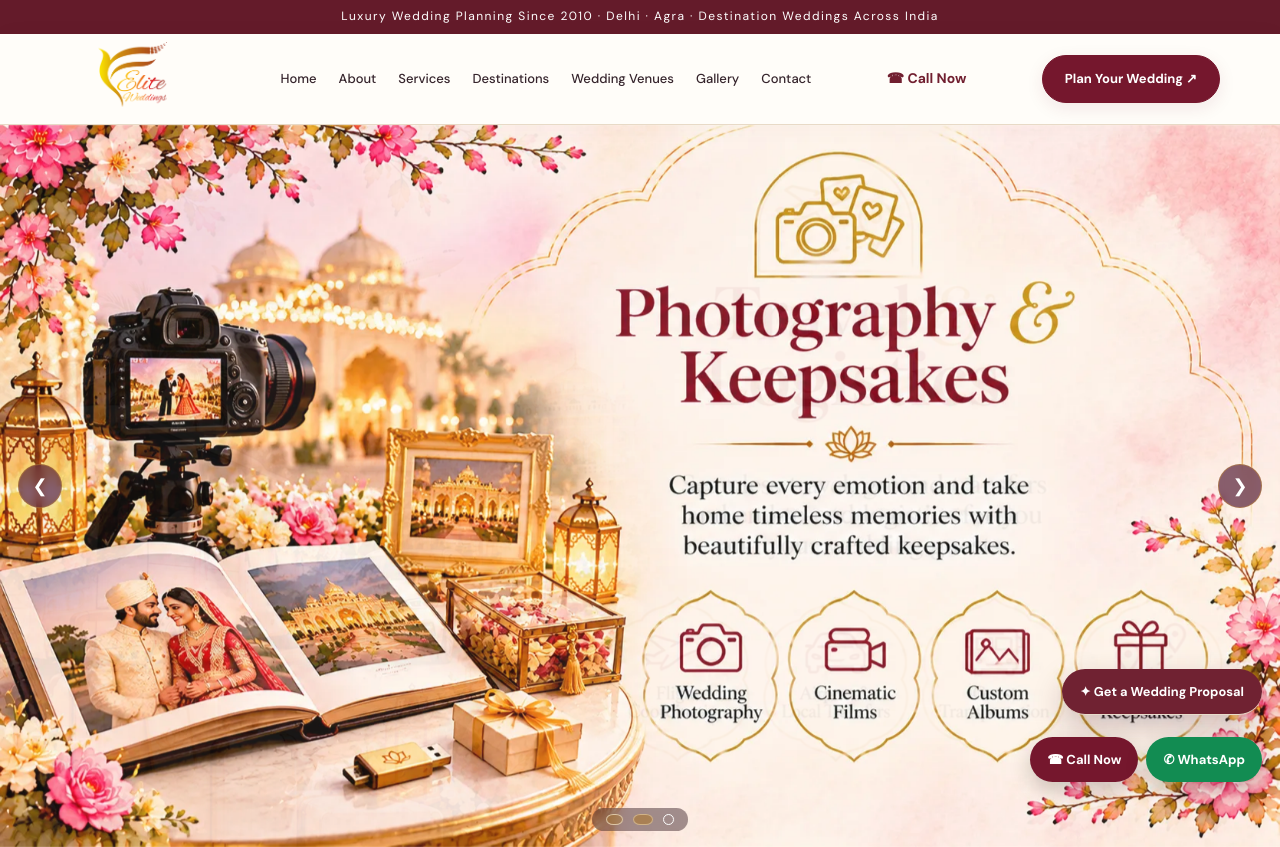
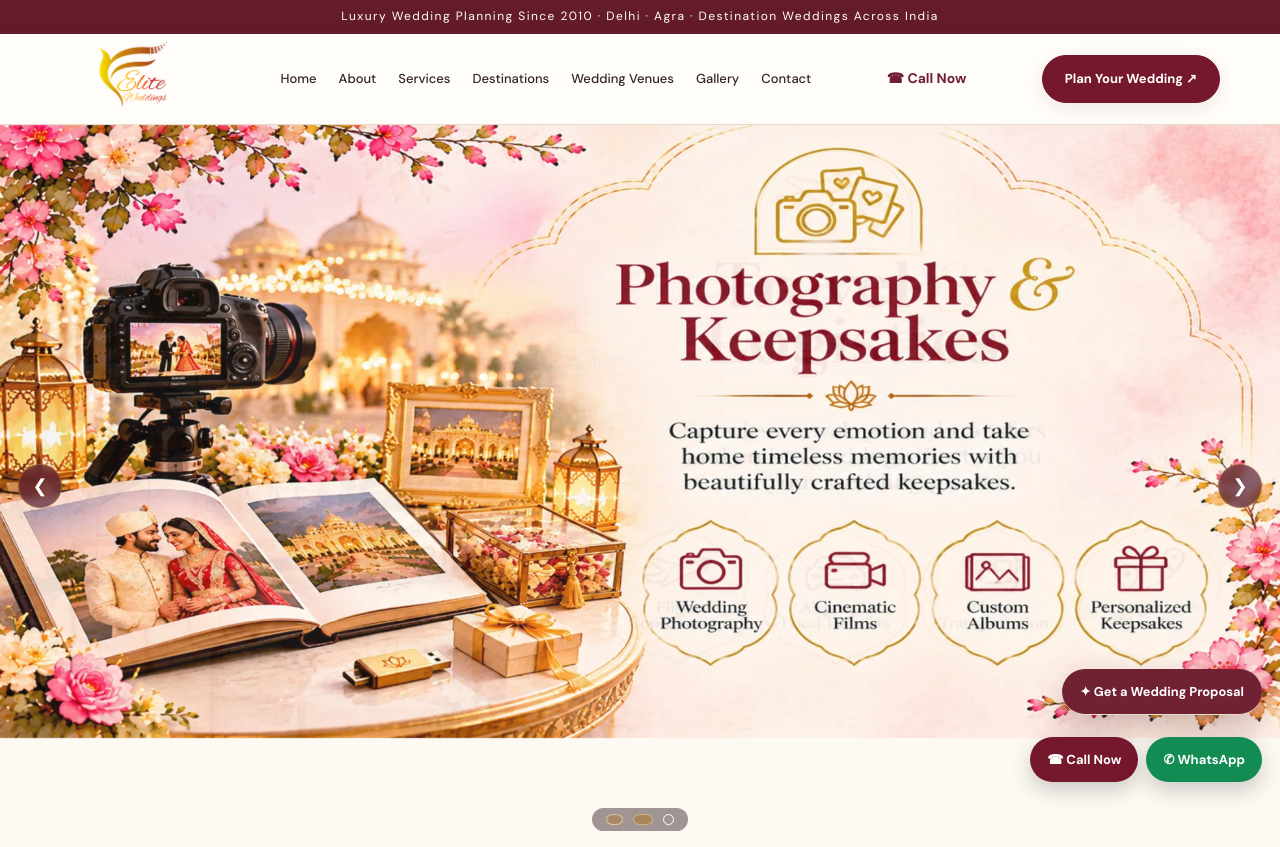
Before and after one commit to access-sudo/elite-wedding-3, a plain HTML site: page index.html in a window 1280 px wide. Shown: the top 847 px of the page. Drawn offline with nearby package versions, Linux system fonts and the light colour scheme; a web font is replaced by a local one.

Commit message:
Adjust hero slider max-width and image height

```diff
--- a/style.css
+++ b/style.css
@@ -293,11 +293,11 @@ h1 em,h2 em,h3 em{letter-spacing:-.01em!important}
 /* Hero Image Slider */
 .hero-slider-wrap{position:relative;background:#fdfaf4;overflow:hidden;padding:0;min-height:auto}
 .hero-slider-wrap:before,.hero-slider-wrap:after{display:none!important}
-.hero-slider{position:relative;max-width:1500px;margin:0 auto;overflow:hidden;width:100%}
+.hero-slider{position:relative;max-width:100%;margin:0 auto;overflow:hidden;width:100%}
 .hero-slides{position:relative;width:100%;aspect-ratio:1670/942;overflow:hidden;background:#fdfaf4}
 .hero-slide{position:absolute;inset:0;width:100%;height:100%;opacity:0;visibility:hidden;transition:opacity .65s ease-in-out,visibility .65s ease-in-out}
 .hero-slide.active{opacity:1;visibility:visible;z-index:2}
-.hero-slide img{display:block;width:100%;height:100%;object-fit:cover}
+.hero-slide img{display:block;width:100%;height:85%;object-fit:fill}
 .slider-arrow{position:absolute;top:50%;transform:translateY(-50%);z-index:10;background:rgba(75,16,44,.65);color:#fff;border:1px solid rgba(198,138,45,.45);width:44px;height:44px;border-radius:50%;display:flex;align-items:center;justify-content:center;cursor:pointer;font-size:18px;line-height:1;transition:all .25s ease;backdrop-filter:blur(4px);-webkit-backdrop-filter:blur(4px)}
 .slider-arrow:hover{background:var(--wine,#650e31);border-color:var(--gold,#c68a2d);transform:translateY(-50%) scale(1.08)}
 .slider-arrow.prev{left:18px}
```
